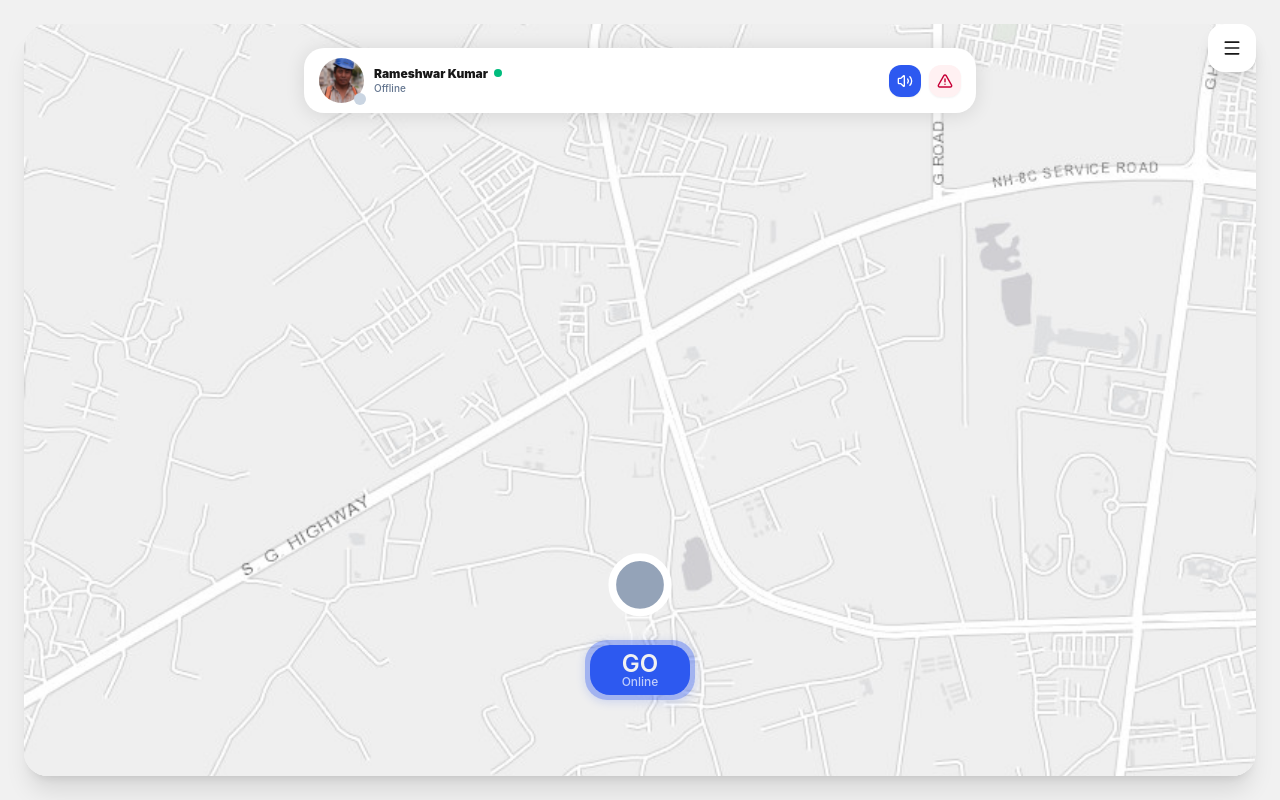
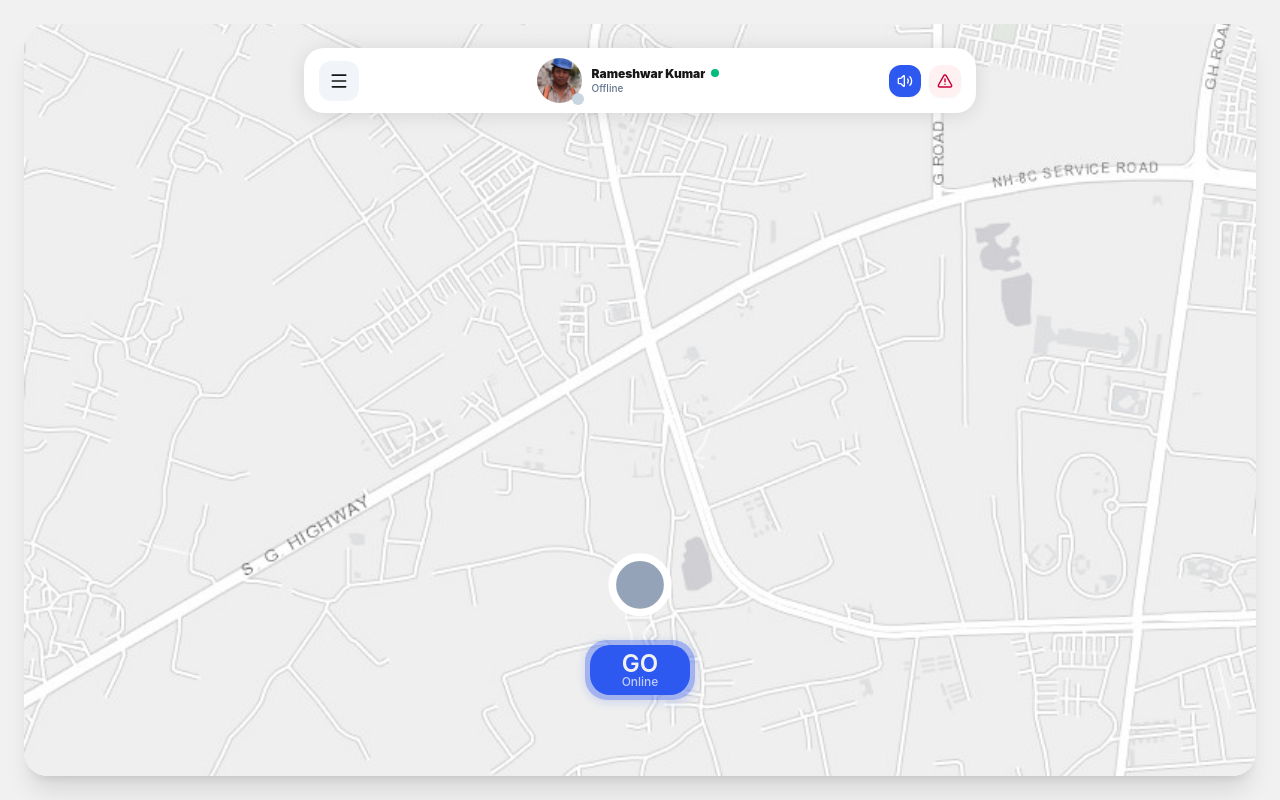
Before and after one commit to Yuvraj-Sharma2109/Kaamsetu, a React (Vite) app: page / in a window 1280 px wide. Built offline with nearby package versions, Linux system fonts and the light colour scheme.

Commit message:
Move desktop menu before worker profile

```diff
--- a/src/App.tsx
+++ b/src/App.tsx
@@ -88,6 +88,7 @@ export default function App() {
   const [showAadhaarModal, setShowAadhaarModal] = useState<boolean>(false);
   const [showEShramModal, setShowEShramModal] = useState(false);
   const [profileSettingsOpenRequest, setProfileSettingsOpenRequest] = useState(0);
+  const [desktopMenuOpen, setDesktopMenuOpen] = useState(false);
 
   const handleVerifyAadhaarSuccess = () => {
     setShowAadhaarModal(false);
@@ -423,9 +424,12 @@ export default function App() {
           onSelectTab={(tab) => {
             if (tab === 'profile') setProfileReturnTab(currentTab);
             setCurrentTab(tab);
+            setDesktopMenuOpen(false);
             setIsWorkListExpanded(false);
             workListProgress.set(0);
           }}
+          menuOpen={desktopMenuOpen}
+          onCloseMenu={() => setDesktopMenuOpen(false)}
           language={language}
           isOnline={isOnline}
           hasActiveJob={shift.isActive}
@@ -458,6 +462,8 @@ export default function App() {
         onLanguageChange={setLanguage}
         audioActive={audioActive}
         onToggleAudio={() => setAudioActive(!audioActive)}
+        desktopMenuOpen={desktopMenuOpen}
+        onToggleDesktopMenu={() => setDesktopMenuOpen((open) => !open)}
         onOpenSosModal={() => setShowSosModal(true)}
         todayEarnings={todayEarnings}
         onOpenProfile={() => {
--- a/src/components/BottomNav.tsx
+++ b/src/components/BottomNav.tsx
@@ -1,4 +1,4 @@
-import React, { useEffect, useState } from 'react';
+import React, { useEffect } from 'react';
 import { motion } from 'motion/react';
 import { Language } from '../types';
 import {
@@ -7,8 +7,6 @@ import {
   Briefcase,
   Wallet,
   UserCheck,
-  Menu,
-  X,
 } from 'lucide-react';
 
 export type TabType = 'radar' | 'feed' | 'active' | 'passbook' | 'profile';
@@ -20,6 +18,8 @@ interface BottomNavProps {
   isOnline: boolean;
   hasActiveJob: boolean;
   availableJobsCount: number;
+  menuOpen: boolean;
+  onCloseMenu: () => void;
 }
 
 export const BottomNav: React.FC<BottomNavProps> = ({
@@ -29,17 +29,17 @@ export const BottomNav: React.FC<BottomNavProps> = ({
   isOnline,
   hasActiveJob,
   availableJobsCount,
+  menuOpen,
+  onCloseMenu,
 }) => {
-  const [menuOpen, setMenuOpen] = useState(false);
-
   useEffect(() => {
     if (!menuOpen) return;
     const handleKeyDown = (event: KeyboardEvent) => {
-      if (event.key === 'Escape') setMenuOpen(false);
+      if (event.key === 'Escape') onCloseMenu();
     };
     window.addEventListener('keydown', handleKeyDown);
     return () => window.removeEventListener('keydown', handleKeyDown);
-  }, [menuOpen]);
+  }, [menuOpen, onCloseMenu]);
 
   const navItems: { id: TabType; label: string; icon: React.ReactNode; badge?: React.ReactNode }[] = [
     {
@@ -126,29 +126,19 @@ export const BottomNav: React.FC<BottomNavProps> = ({
       </nav>
 
       <div className="hidden lg:block">
-        <button
-          type="button"
-          onClick={() => setMenuOpen((open) => !open)}
-          aria-label={menuOpen ? (language === 'hi' ? 'मेनू बंद करें' : 'Close menu') : (language === 'hi' ? 'मेनू खोलें' : 'Open menu')}
-          aria-expanded={menuOpen}
-          aria-haspopup="menu"
-          className="fixed right-6 top-6 z-[70] flex h-12 w-12 items-center justify-center rounded-2xl bg-white text-neutral-900 shadow-lg transition-colors hover:bg-slate-50 focus-visible:outline-2 focus-visible:outline-offset-2 focus-visible:outline-blue-600"
-        >
-          {menuOpen ? <X className="h-5 w-5" /> : <Menu className="h-5 w-5" />}
-        </button>
-
         {menuOpen && (
           <>
             <button
               type="button"
               aria-label={language === 'hi' ? 'मेनू बंद करें' : 'Close menu'}
-              onClick={() => setMenuOpen(false)}
+              onClick={onCloseMenu}
               className="fixed inset-0 z-[60] cursor-default"
             />
             <nav
               aria-label={language === 'hi' ? 'मुख्य नेविगेशन' : 'Main navigation'}
               role="menu"
-              className="fixed right-6 top-[5rem] z-[70] w-64 overflow-hidden rounded-2xl border border-slate-100 bg-white p-2 shadow-xl"
+              style={{ left: 'max(16px, calc((100vw - 42rem) / 2 + 14px))' }}
+              className="fixed top-20 z-[70] w-64 overflow-hidden rounded-2xl border border-slate-100 bg-white p-2 shadow-xl"
             >
               {navItems.map((item) => {
                 const isActive = currentTab === item.id;
@@ -160,7 +150,7 @@ export const BottomNav: React.FC<BottomNavProps> = ({
                     aria-current={isActive ? 'page' : undefined}
                     onClick={() => {
                       onSelectTab(item.id);
-                      setMenuOpen(false);
+                      onCloseMenu();
                     }}
                     className={`flex min-h-12 w-full items-center gap-3 rounded-xl px-3 text-left text-sm font-bold transition-colors ${isActive ? 'bg-blue-50 text-blue-700' : 'text-slate-700 hover:bg-slate-50'}`}
                   >
--- a/src/components/TopHeader.tsx
+++ b/src/components/TopHeader.tsx
@@ -5,6 +5,8 @@ import {
   Volume2,
   VolumeX,
   AlertTriangle,
+  Menu,
+  X,
 } from 'lucide-react';
 
 interface TopHeaderProps {
@@ -16,6 +18,8 @@ interface TopHeaderProps {
   onToggleAudio: () => void;
   onOpenSosModal: () => void;
   onOpenProfile?: () => void;
+  desktopMenuOpen: boolean;
+  onToggleDesktopMenu: () => void;
   todayEarnings?: number;
 }
 
@@ -27,10 +31,22 @@ export const TopHeader: React.FC<TopHeaderProps> = ({
   onToggleAudio,
   onOpenSosModal,
   onOpenProfile,
+  desktopMenuOpen,
+  onToggleDesktopMenu,
   todayEarnings = 950,
 }) => {
   return (
     <header className="sticky top-0 z-30 mx-auto mt-3 h-[65px] w-[calc(100%-32px)] max-w-[360px] md:max-w-2xl rounded-[20px] bg-white px-3.5 sm:px-[15px] flex items-center justify-between select-none shrink-0 shadow-[0px_2px_20px_rgba(0,0,0,0.11)]">
+      <button
+        type="button"
+        onClick={onToggleDesktopMenu}
+        aria-label={desktopMenuOpen ? (language === 'hi' ? 'मेनू बंद करें' : 'Close menu') : (language === 'hi' ? 'मेनू खोलें' : 'Open menu')}
+        aria-expanded={desktopMenuOpen}
+        aria-haspopup="menu"
+        className="mr-2 hidden h-10 w-10 shrink-0 items-center justify-center rounded-xl bg-slate-100 text-neutral-900 transition-colors hover:bg-slate-200 focus-visible:outline-2 focus-visible:outline-offset-2 focus-visible:outline-blue-600 lg:flex"
+      >
+        {desktopMenuOpen ? <X className="h-5 w-5" /> : <Menu className="h-5 w-5" />}
+      </button>
       {/* Left: Worker profile summary */}
       <div role="button" tabIndex={0} onClick={onOpenProfile} onKeyDown={(event) => event.key === 'Enter' && onOpenProfile?.()} className="flex items-center gap-2.5 min-w-0 cursor-pointer">
         <div className="relative shrink-0">
```
